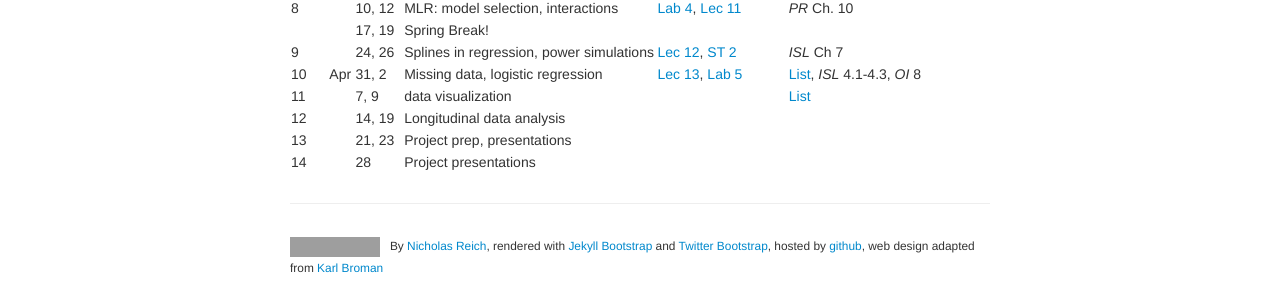
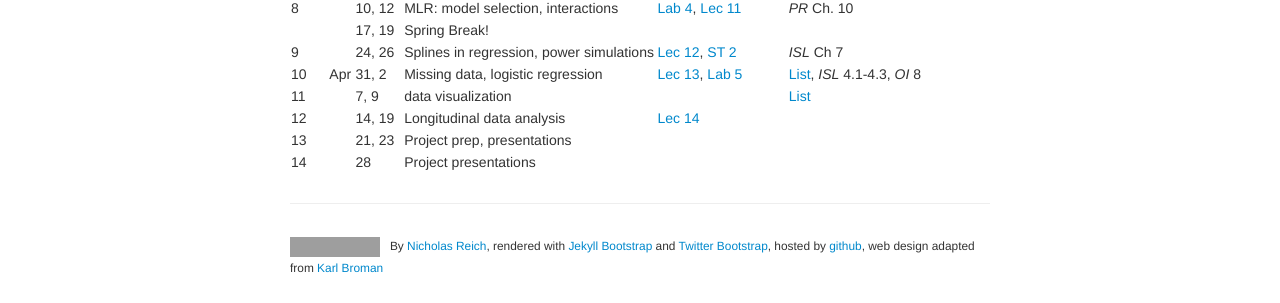
Before and after one commit to nickreich/stat-modeling-2015, a Jekyll site: the page built from pages/schedule.md, in a window 1280 px wide. Shown: the part 451-754 px from the top of the page. Built offline with Jekyll 4.4.1, drawn with Linux system fonts in a browser that asks for light colours; grey boxes are pictures that could not be loaded.

```diff
--- a/pages/schedule.md
+++ b/pages/schedule.md
@@ -22,7 +22,7 @@ Week |       |     | Topic   | In-class resources | Reading
  9   |     | 24, 26 | Splines in regression, power simulations | [Lec 12](../assets/lectures/lecture12-splines/lecture12-splines.pdf), [ST 2](../assets/lectures/specialtopic2-power-simulation/specialtopic2-power-simulation.pdf) | _ISL_ Ch 7
  10  | Apr | 31, 2  | Missing data, logistic regression | [Lec 13](../assets/lectures/lecture13-logistic-regression/lecture13-logistic-regression.pdf), [Lab 5](../assets/labs/lab5-amelia-missing-data.pdf) | [List](missing-data-reading-list.html), _ISL_ 4.1-4.3, _OI_ 8
  11  |     | 7, 9   | data visualization | | [List](data-viz-reading-list.html)
- 12  |     | 14, 19 | Longitudinal data analysis | |
+ 12  |     | 14, 19 | Longitudinal data analysis | [Lec 14](../assets/lectures/lecture14-longitudinal-data/lecture14-longitudinal-data.pdf) |
  13  |     | 21, 23 | Project prep, presentations | |
  14  |     | 28     | Project presentations | |
 
```
Also changed, not shown: pages/slides.md (+1 -0 lines).
